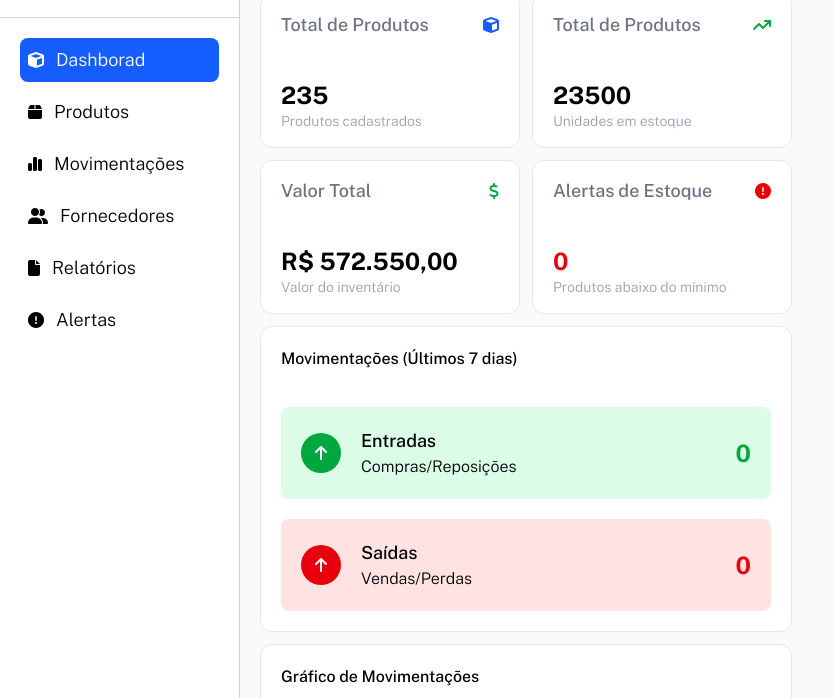
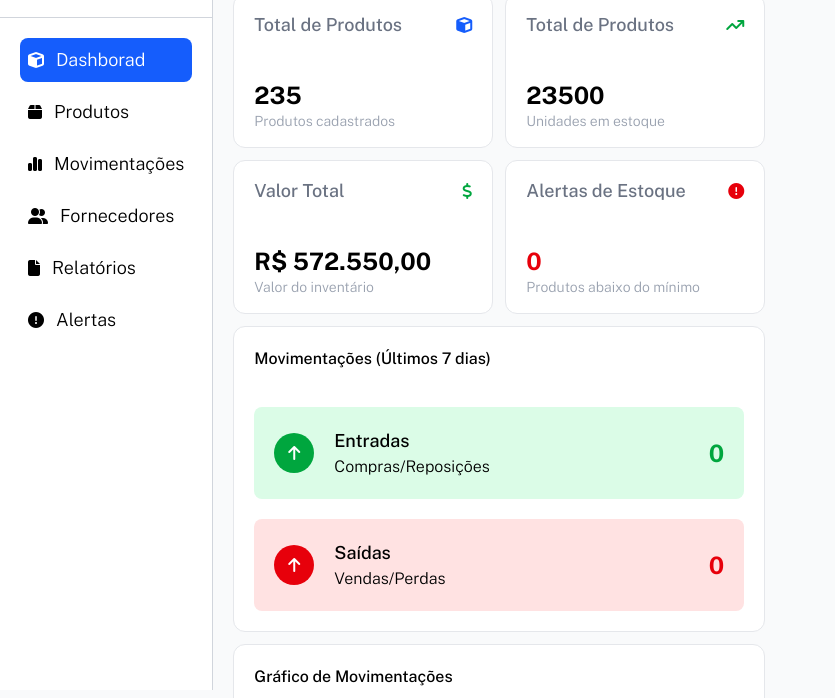
Before and after one commit to sumanbiswasdev/rt-acessorios-sistema-de-estoque, a website: page dashboard.html in a window 1280 px wide. Shown: the part 110-808 px from the top of the page, without its empty margins (0-835 px from the left). Drawn offline with nearby package versions, Linux system fonts and the light colour scheme.

Commit message:
dashborad foi atualizado mais uma vez

```diff
--- a/dashboard.html
+++ b/dashboard.html
@@ -18,7 +18,7 @@
                 <div class="flex">
 
                     <!-- logo / Sistema de Estoque -->
-                    <div class="bg-white border-r-[0.1rem] tablet:w-60 h-full border-gray-300">
+                    <div class="bg-white border-r-[0.1rem] h-screen border-gray-300">
 
                         <div class="border-b-[0.1rem] border-gray-300 mt-5 py-5">
                             <div class="w-28 mx-auto">
```
Also changed, not shown: src/output.css.
